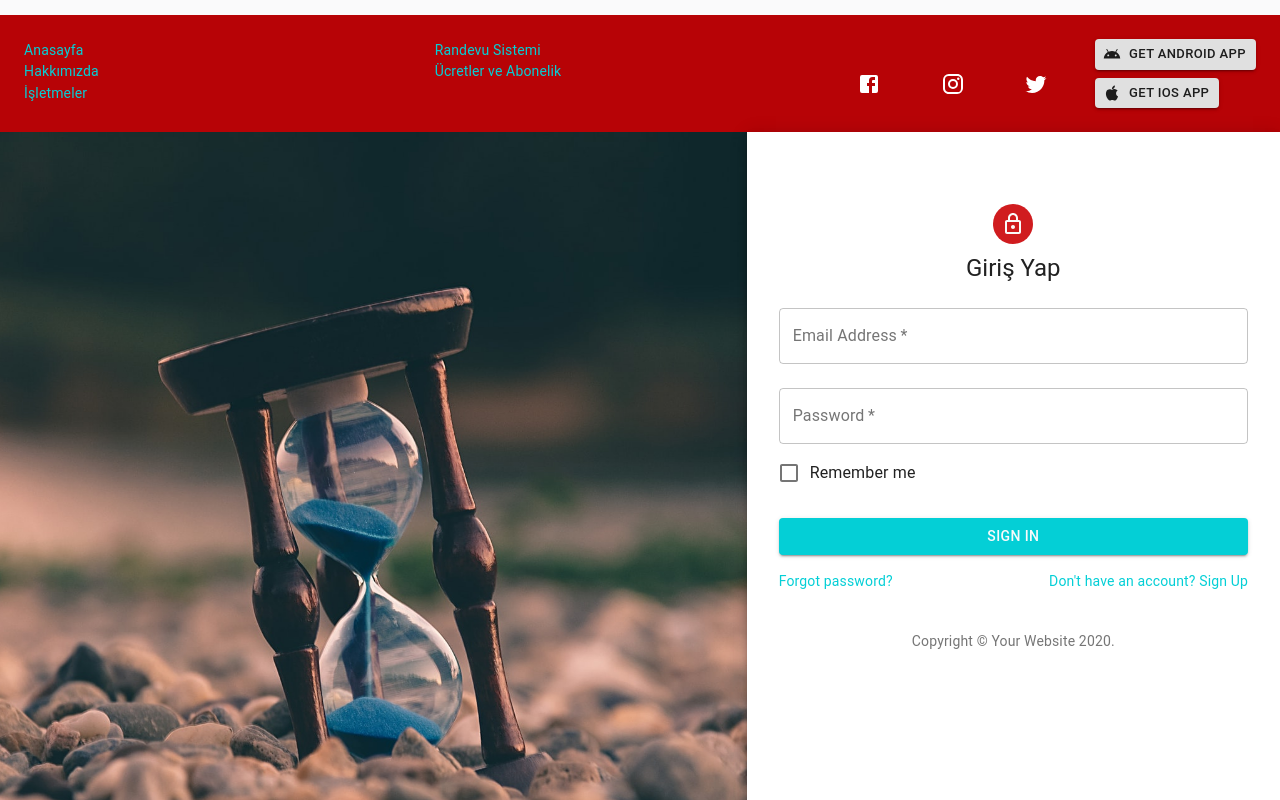
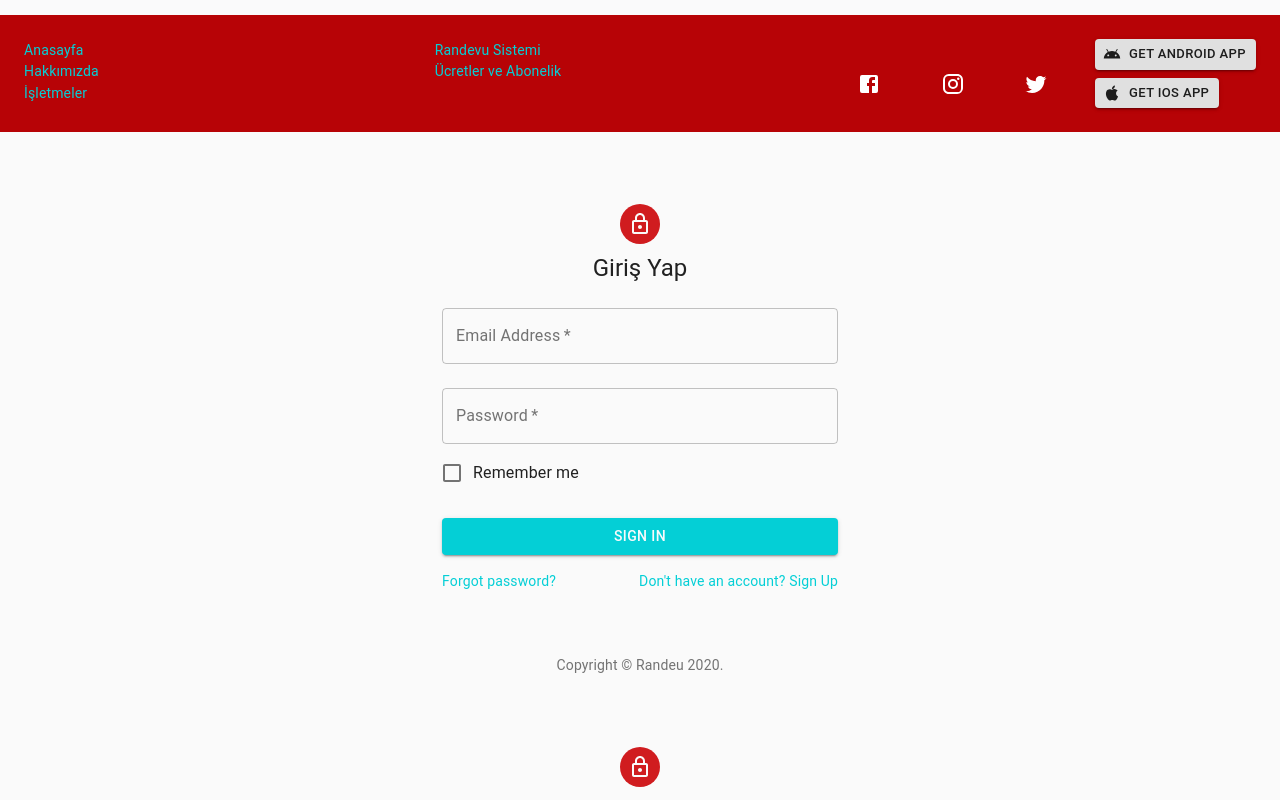
Before and after one commit to serbestemre/randeu-webApp, a React app: page / in a window 1280 px wide. Shown: the part 2060-2860 px from the top of the page. Built offline with nearby package versions, Linux system fonts and the light colour scheme.

Commit message:
login page template is changed

```diff
--- a/src/pages/Login/Login.js
+++ b/src/pages/Login/Login.js
@@ -6,21 +6,19 @@ import TextField from '@material-ui/core/TextField';
 import FormControlLabel from '@material-ui/core/FormControlLabel';
 import Checkbox from '@material-ui/core/Checkbox';
 import Link from '@material-ui/core/Link';
-import Paper from '@material-ui/core/Paper';
+import Grid from '@material-ui/core/Grid';
 import Box from '@material-ui/core/Box';
-import Grid from '@material-ui/core/Grid';
 import LockOutlinedIcon from '@material-ui/icons/LockOutlined';
 import Typography from '@material-ui/core/Typography';
 import { makeStyles } from '@material-ui/core/styles';
-import LoginImage from "../../assets/images/login.jpg";
-
+import Container from '@material-ui/core/Container';
 
 function Copyright() {
   return (
     <Typography variant="body2" color="textSecondary" align="center">
       {'Copyright © '}
       <Link color="inherit" href="https://material-ui.com/">
-        Your Website
+        Randeu
       </Link>{' '}
       {new Date().getFullYear()}
       {'.'}
@@ -29,19 +27,8 @@ function Copyright() {
 }
 
 const useStyles = makeStyles((theme) => ({
-  root: {
-    height: '100vh',
-  },
-  image: {
-    backgroundImage: `url(${LoginImage})`,
-    backgroundRepeat: 'no-repeat',
-    backgroundColor:
-      theme.palette.type === 'light' ? theme.palette.grey[50] : theme.palette.grey[900],
-    backgroundSize: 'cover',
-    backgroundPosition: 'center',
-  },
   paper: {
-    margin: theme.spacing(8, 4),
+    marginTop: theme.spacing(8),
     display: 'flex',
     flexDirection: 'column',
     alignItems: 'center',
@@ -59,14 +46,12 @@ const useStyles = makeStyles((theme) => ({
   },
 }));
 
-export default function SignInSide() {
+export default function Login() {
   const classes = useStyles();
 
   return (
-    <Grid container component="main" className={classes.root}>
+    <Container component="main" maxWidth="xs">
       <CssBaseline />
-      <Grid item xs={false} sm={4} md={7} className={classes.image} />
-      <Grid item xs={12} sm={8} md={5} component={Paper} elevation={6} square>
       <div className={classes.paper}>
         <Avatar className={classes.avatar}>
           <LockOutlinedIcon />
@@ -122,12 +107,11 @@ export default function SignInSide() {
               </Link>
             </Grid>
           </Grid>
-            <Box mt={5}>
+        </form>
+      </div>
+      <Box mt={8}>
         <Copyright />
       </Box>
-          </form>
-        </div>
-      </Grid>
-    </Grid>
+    </Container>
   );
 }
```
Lines whose indentation alone changed are shown as unchanged.
